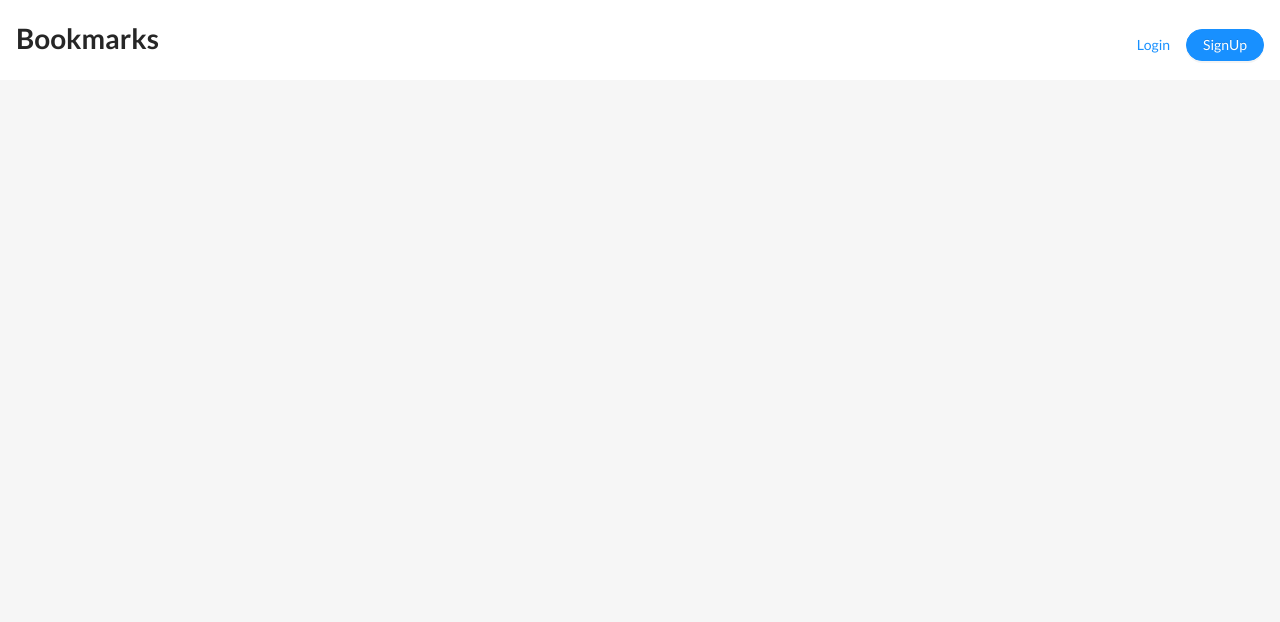
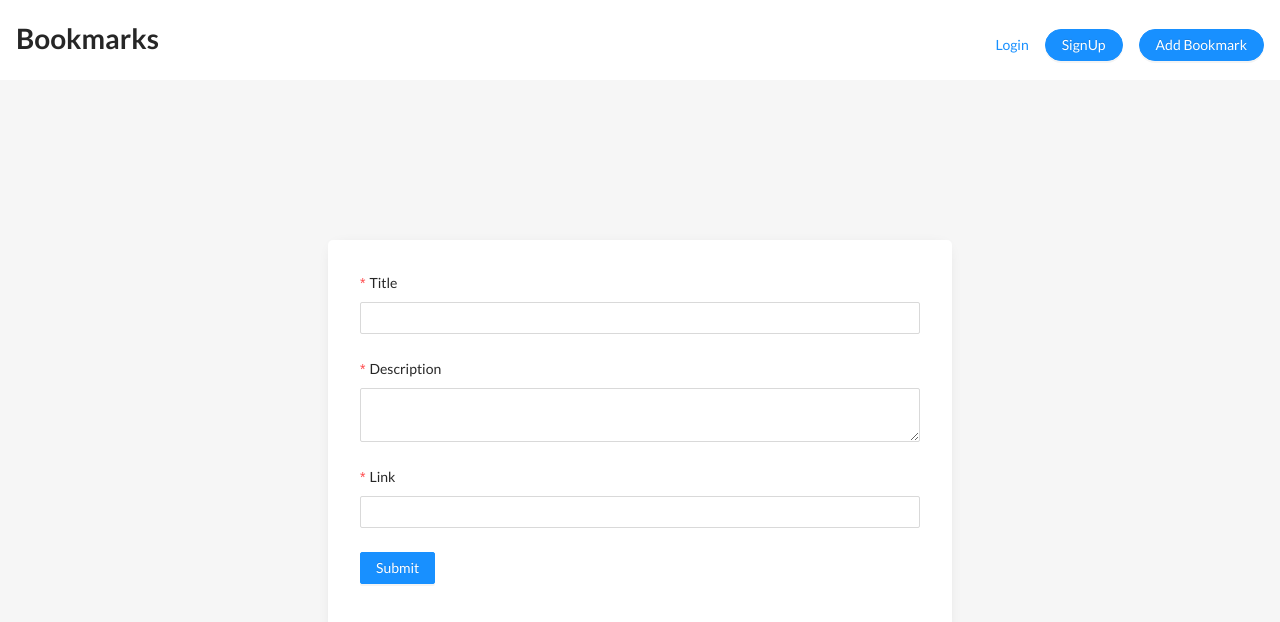
Before and after one commit to rockingrohit9639/bookmarks-api-nestjs, a React (Create React App) app in the folder client/: page /add-new-bookmark in a window 1280 px wide. Shown: the top 622 px of the page. Built offline with nearby package versions, Linux system fonts and the light colour scheme.

Commit message:
added AddNewBookmark page

```diff
--- a/client/src/App.tsx
+++ b/client/src/App.tsx
@@ -4,6 +4,7 @@ import Login from './Pages/Login/Login';
 import Navbar from './Components/Navbar/Navbar';
 import Singup from './Pages/Signup/Singup';
 import Home from './Pages/Home/Home';
+import AddNewBookmark from './Pages/AddNewBookmark/AddNewBookmark';
 
 function App() {
   return (
@@ -14,6 +15,7 @@ function App() {
           <Route path="/" element={<Home />} />
           <Route path="/login" element={<Login />} />
           <Route path="/signup" element={<Singup />} />
+          <Route path="/add-new-bookmark" element={<AddNewBookmark />} />
         </Routes>
       </BrowserRouter>
     </div>
--- a/client/src/Components/Navbar/Navbar.tsx
+++ b/client/src/Components/Navbar/Navbar.tsx
@@ -19,6 +19,11 @@ const Navbar: React.FC = () => {
               SignUp
             </Button>
           </Link>
+          <Link to={'/add-new-bookmark'}>
+            <Button type="primary" shape="round">
+              Add Bookmark
+            </Button>
+          </Link>
         </div>
       </div>
     </div>
--- /dev/null
+++ b/client/src/Pages/AddNewBookmark/AddNewBookmark.css
@@ -0,0 +1,3 @@
+.addBookmark {
+
+}
--- /dev/null
+++ b/client/src/Pages/AddNewBookmark/AddNewBookmark.tsx
@@ -0,0 +1,48 @@
+import { Button, Form, Input } from 'antd';
+import React from 'react';
+import './AddNewBookmark.css';
+
+const AddNewBookmark: React.FC = () => {
+  return (
+    <div className="addBookmark container flex align-items-center justify-content-center min-height-100">
+      <Form
+        name="add-new-bookmark"
+        autoComplete="off"
+        className="form bg-white"
+        layout='vertical'
+      >
+        <Form.Item
+          label="Title"
+          name="title"
+          rules={[{ required: true, message: 'Please input title!' }]}
+        >
+          <Input />
+        </Form.Item>
+
+        <Form.Item
+          label="Description"
+          name="description"
+          rules={[{ required: true, message: 'Please input description!' }]}
+        >
+          <Input.TextArea />
+        </Form.Item>
+
+        <Form.Item
+          label="Link"
+          name="link"
+          rules={[{ required: true, message: 'Please input link!' }]}
+        >
+          <Input type="url" />
+        </Form.Item>
+
+        <Form.Item>
+          <Button type="primary" htmlType="submit">
+            Submit
+          </Button>
+        </Form.Item>
+      </Form>
+    </div>
+  );
+};
+
+export default AddNewBookmark;
--- a/client/src/Pages/Login/Login.tsx
+++ b/client/src/Pages/Login/Login.tsx
@@ -6,7 +6,7 @@ const Login: React.FC = () => {
   return (
     <div className="login container min-height-100 flex align-items-center justify-content-center">
       <Form
-        name="basic"
+        name="login-form"
         labelCol={{ span: 8 }}
         wrapperCol={{ span: 16 }}
         initialValues={{ remember: true }}
```
